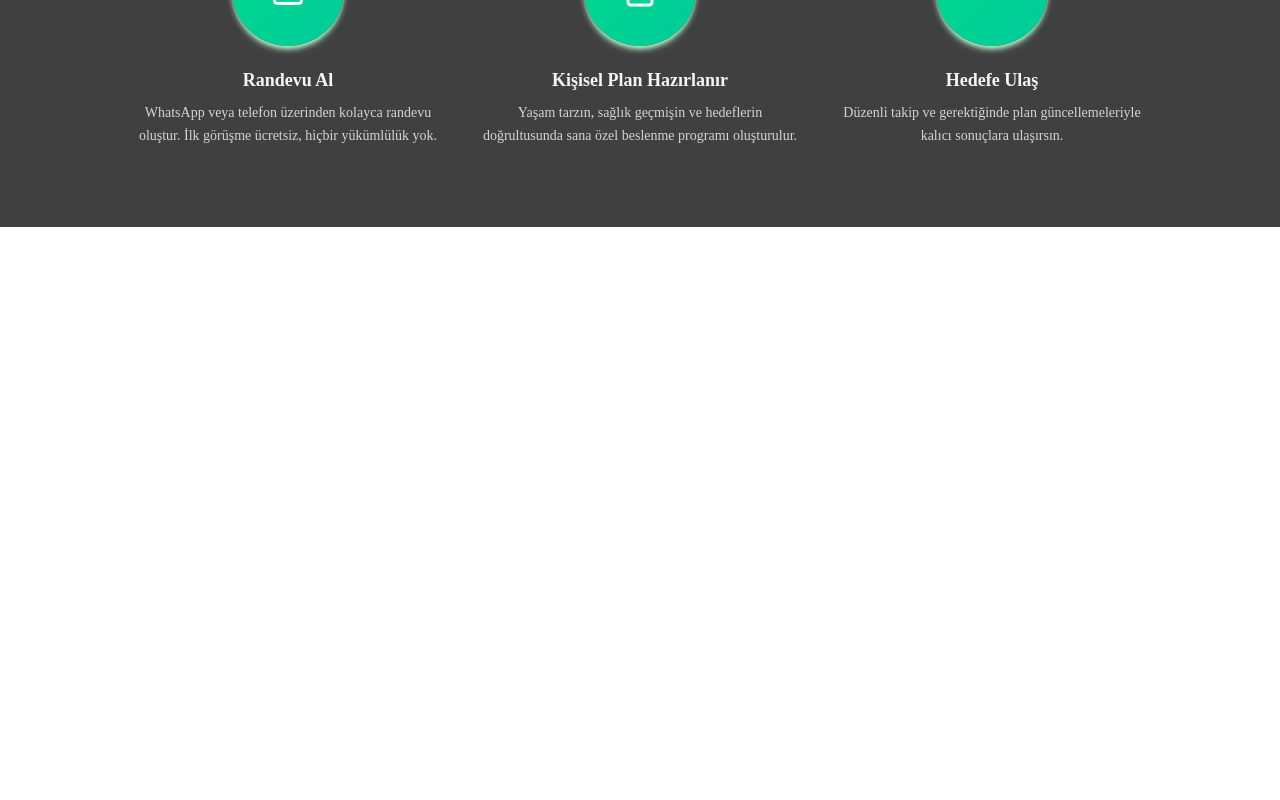
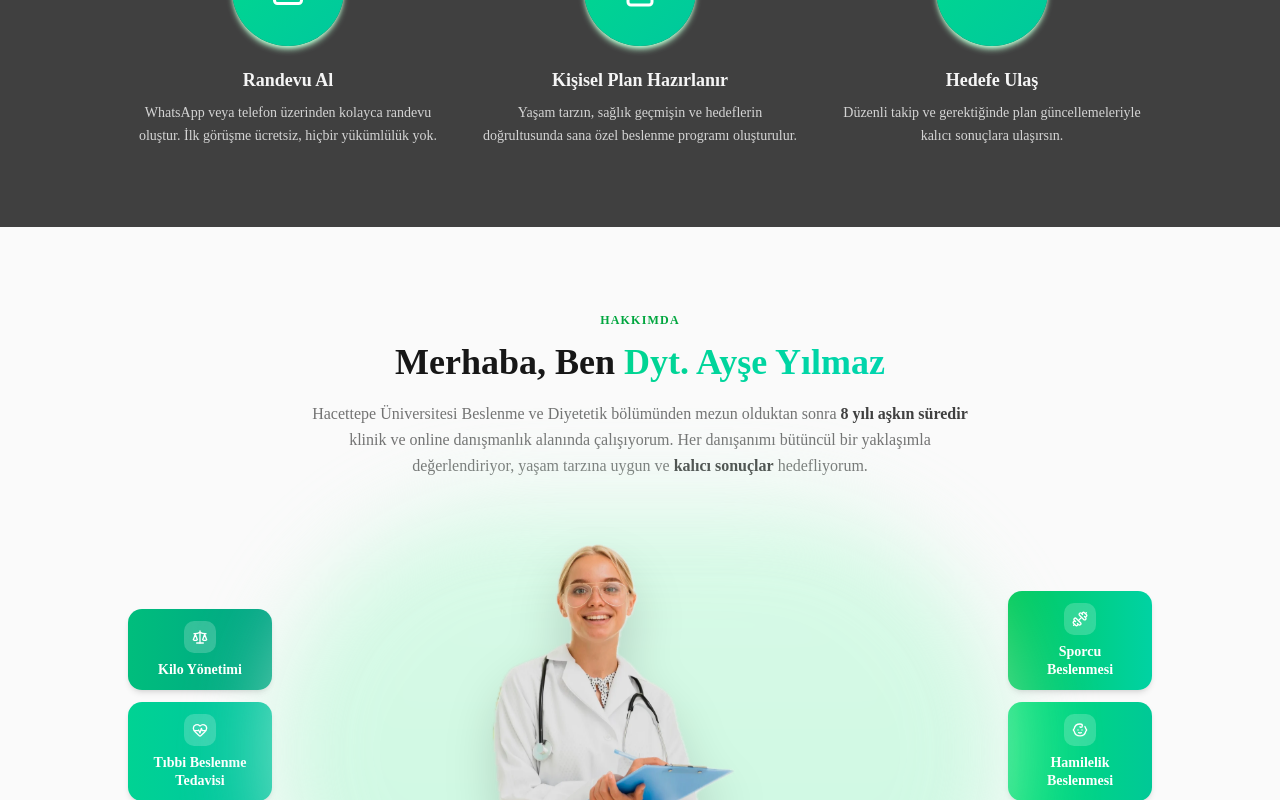
Before and after one commit to furkanarslan1/next-diyetisyen-v1, a Next.js app: page / in a window 1280 px wide. Shown: the part 2000-2800 px from the top of the page. Before the commit the page ends 2227 px from the top, so only its background shows below. Built offline with nearby package versions, Linux system fonts and the light colour scheme.

Commit message:
feat:add hakkımda home

```diff
--- /dev/null
+++ b/app/components/About.tsx
@@ -0,0 +1,130 @@
+import {
+  Baby,
+  ClipboardList,
+  Dumbbell,
+  HeartPulse,
+  Leaf,
+  Scale,
+} from "lucide-react";
+import Image from "next/image";
+
+const specializations = [
+  {
+    icon: Scale,
+    label: "Kilo Yönetimi",
+    bg: "from-green-400 via-emerald-500 to-teal-600",
+    speed: "animate-gradient",
+  },
+  {
+    icon: HeartPulse,
+    label: "Tıbbi Beslenme Tedavisi",
+    bg: "from-emerald-400 via-teal-500 to-green-600",
+    speed: "animate-gradient-slow",
+  },
+  {
+    icon: Leaf,
+    label: "PCOS Diyeti",
+    bg: "from-teal-400 via-green-500 to-emerald-600",
+    speed: "animate-gradient-fast",
+  },
+  {
+    icon: Dumbbell,
+    label: "Sporcu Beslenmesi",
+    bg: "from-green-500 via-teal-400 to-emerald-500",
+    speed: "animate-gradient-slow",
+  },
+  {
+    icon: Baby,
+    label: "Hamilelik Beslenmesi",
+    bg: "from-emerald-500 via-green-400 to-teal-500",
+    speed: "animate-gradient",
+  },
+  {
+    icon: ClipboardList,
+    label: "Kişiye Özel Planlar",
+    bg: "from-teal-500 via-emerald-400 to-green-500",
+    speed: "animate-gradient-fast",
+  },
+];
+
+const leftCards = specializations.slice(0, 3);
+const rightCards = specializations.slice(3, 6);
+
+function SpecCard({ spec }: { spec: (typeof specializations)[number] }) {
+  const Icon = spec.icon;
+  return (
+    <div
+      className={`flex flex-col items-center justify-center gap-2 rounded-xl bg-linear-to-r ${spec.bg} ${spec.speed} px-4 py-3 shadow-md hover:shadow-lg hover:-translate-y-0.5 transition-all duration-200 text-center`}
+    >
+      <div className="flex items-center justify-center w-8 h-8 rounded-lg bg-white/20 backdrop-blur-sm shrink-0">
+        <Icon size={16} className="text-white" />
+      </div>
+      <span className="text-sm font-semibold text-white leading-tight">
+        {spec.label}
+      </span>
+    </div>
+  );
+}
+
+export default function About() {
+  return (
+    <section className="w-full bg-neutral-50 py-20 px-6 overflow-hidden">
+      <div className="max-w-5xl mx-auto flex flex-col gap-12">
+        {/* Üst: Başlık + Açıklama */}
+        <div className="text-center flex flex-col gap-4">
+          <div>
+            <span className="inline-block text-xs font-semibold tracking-widest text-green-600 uppercase mb-3">
+              Hakkımda
+            </span>
+            <h2 className="text-3xl md:text-4xl font-bold text-neutral-900 leading-tight">
+              Merhaba, Ben{" "}
+              <span className="bg-linear-to-r from-green-400 via-emerald-400 to-teal-400 bg-clip-text text-transparent animate-gradient">
+                Dyt. Ayşe Yılmaz
+              </span>
+            </h2>
+          </div>
+          <p className="text-neutral-500 leading-relaxed text-sm md:text-base max-w-2xl mx-auto">
+            Hacettepe Üniversitesi Beslenme ve Diyetetik bölümünden mezun
+            olduktan sonra{" "}
+            <strong className="text-neutral-700">8 yılı aşkın süredir</strong>{" "}
+            klinik ve online danışmanlık alanında çalışıyorum. Her danışanımı
+            bütüncül bir yaklaşımla değerlendiriyor, yaşam tarzına uygun ve{" "}
+            <strong className="text-neutral-700">kalıcı sonuçlar</strong>{" "}
+            hedefliyorum.
+          </p>
+        </div>
+
+        {/* Alt: Kartlar + Resim */}
+        <div className="grid grid-cols-1 lg:grid-cols-[1fr_auto_1fr] items-center gap-8">
+          {/* Sol kartlar */}
+          <div className="flex flex-col gap-3">
+            {leftCards.map((spec) => (
+              <SpecCard key={spec.label} spec={spec} />
+            ))}
+          </div>
+
+          {/* Orta: Görsel */}
+          <div className="flex justify-center">
+            <div className="relative">
+              <div className="absolute inset-0 rounded-full bg-linear-to-b from-green-100 to-emerald-200 scale-110 blur-2xl opacity-70 animate-gradient" />
+              <Image
+                src="/diyetisyen.webp"
+                alt="Dyt. Ayşe Yılmaz"
+                width={620}
+                height={820}
+                className="relative z-10 w-80  md:w-2xl object-contain drop-shadow-2xl animate-float"
+              />
+            </div>
+          </div>
+
+          {/* Sağ kartlar */}
+          <div className="flex flex-col gap-3">
+            {rightCards.map((spec) => (
+              <SpecCard key={spec.label} spec={spec} />
+            ))}
+          </div>
+        </div>
+      </div>
+    </section>
+  );
+}
--- a/app/globals.css
+++ b/app/globals.css
@@ -129,6 +129,15 @@
   }
 }
 
+@keyframes float {
+  0%, 100% { transform: translateY(0px); }
+  50%       { transform: translateY(-18px); }
+}
+
+.animate-float {
+  animation: float 4s ease-in-out infinite;
+}
+
 @keyframes gradient-shift {
   0% {
     background-position: 0% 50%;
--- a/app/page.tsx
+++ b/app/page.tsx
@@ -1,3 +1,4 @@
+import About from "./components/About";
 import Header from "./components/Header";
 import Hero from "./components/Hero";
 import HowItWorks from "./components/HowItWorks";
@@ -10,6 +11,7 @@ export default function Home() {
       <Hero />
       <Services />
       <HowItWorks />
+      <About />
     </div>
   );
 }
```
Also changed, not shown: public/diyetisyen.webp (added).
